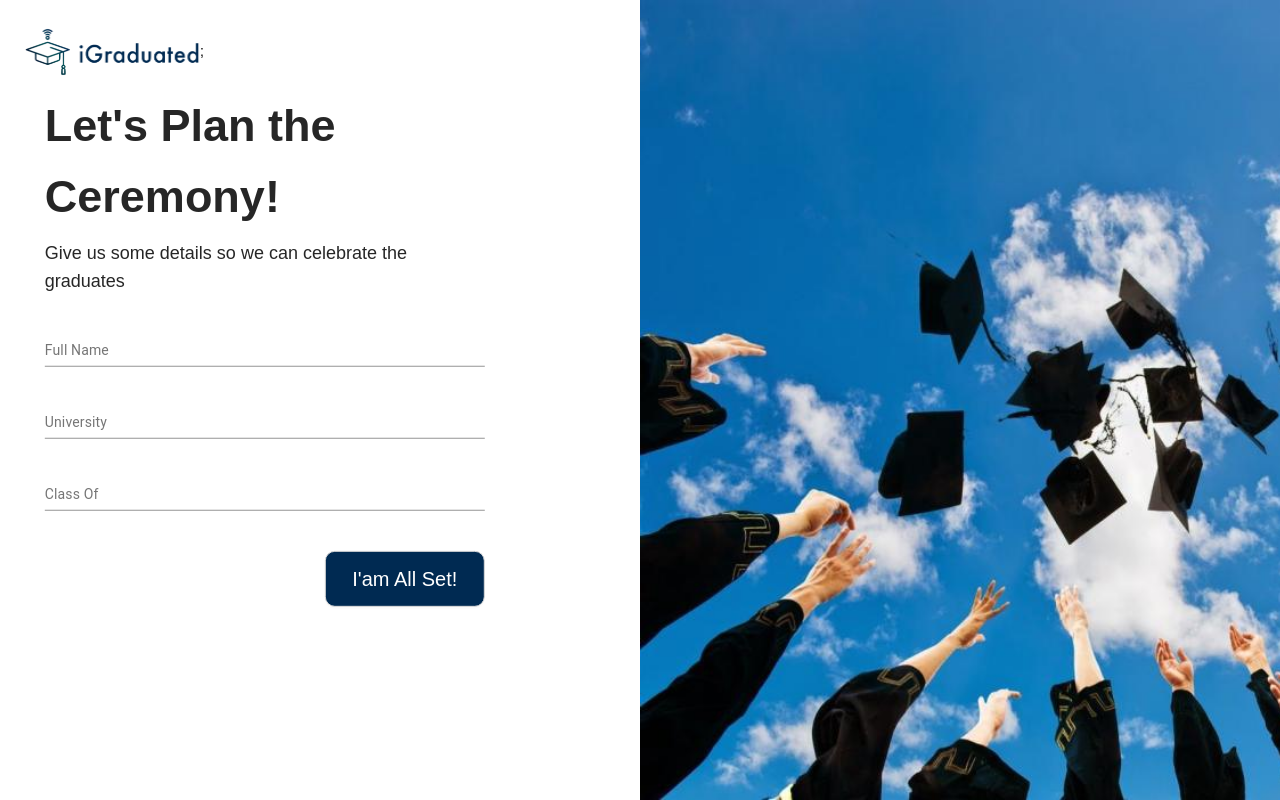
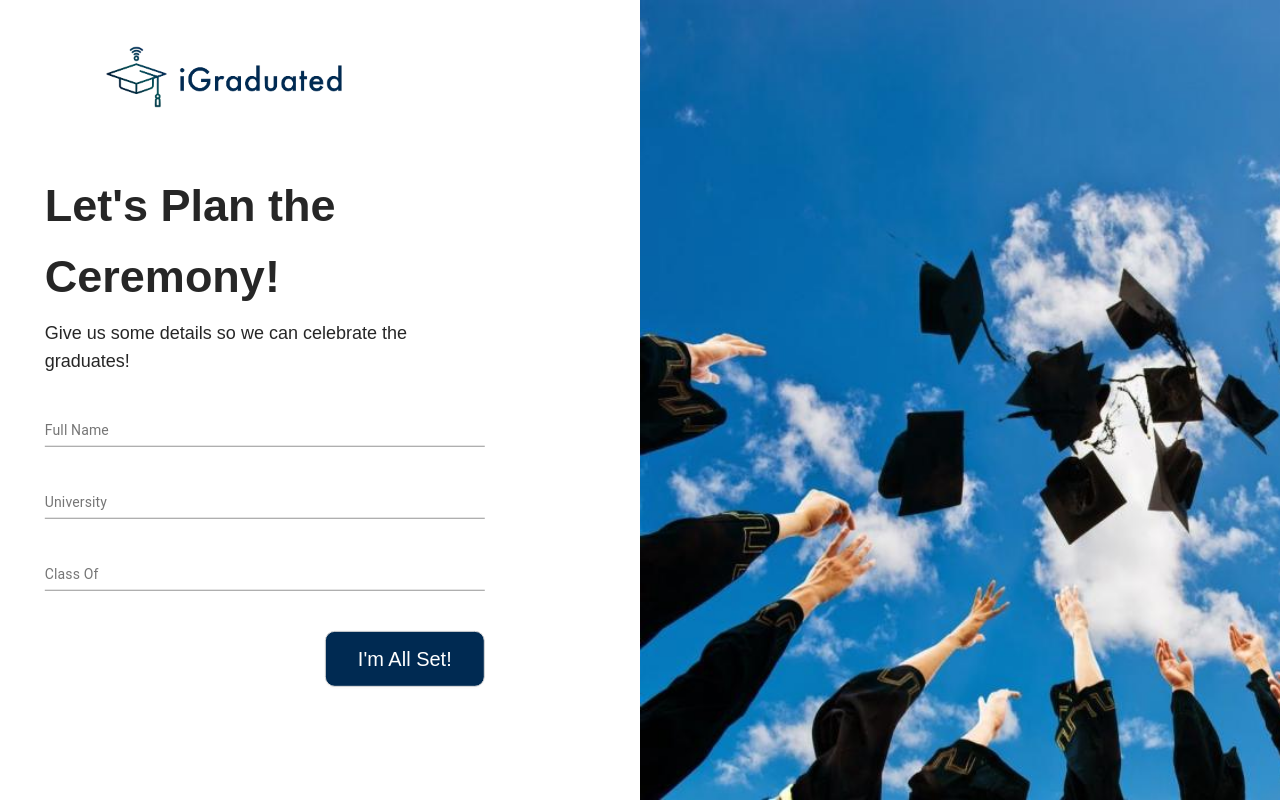
Before and after one commit to theedwinyu/ToHacks, a React (Create React App) app in the folder client/: page /createRoom in a window 1280 px wide. Built offline with nearby package versions, Linux system fonts and the light colour scheme.

Commit message:
more stuff

```diff
--- a/client/package.json
+++ b/client/package.json
@@ -16,7 +16,8 @@
     "react-scripts": "3.4.1",
     "react-split-pane": "^0.1.91",
     "react-transition-group": "^4.3.0",
-    "socket.io-client": "^2.3.0"
+    "socket.io-client": "^2.3.0",
+    "uniqid": "^5.2.0"
   },
   "scripts": {
     "start": "react-scripts start",
--- a/client/src/components/CreateRoom.js
+++ b/client/src/components/CreateRoom.js
@@ -3,10 +3,25 @@ import "../App.css";
 import TextField from "@material-ui/core/TextField";
 import { Form, Button } from "antd";
 import Logo from "../assets/logo.png";
+import { Redirect } from "react-router-dom";
+import uniqid from 'uniqid'
 
 class CreateRoom extends Component {
+
+  constructor(props){
+    super(props);
+    this.state = {
+      redirect: false,
+      values: null,
+    }
+  }
+
   onFinish = (values) => {
     console.log("Success:", values);
+    this.setState({
+      redirect: true,
+      values,
+    });
   };
 
   onFinishFailed = (errorInfo) => {
@@ -14,23 +29,35 @@ class CreateRoom extends Component {
   };
 
   render() {
+    const {
+      redirect,
+      values,
+    } = this.state;
+    if (redirect) {
+      const {
+        fullName,
+        universityName,
+        classOf,
+      } = values;
+      const roomId = uniqid()
+      return <Redirect to={{ pathname: "/room", state: { universityName, classOf, name: fullName, roomId, isNewRoom: true } }} />;
+    }
     return (
-      <body>
-        <div class="split left">
-          <div class="topleft">
+      <div>
+        <div className="split left">
+          <div className="topleft">
             <img
               src={Logo}
-              style={{ width: "22vh", height: "7vh" }}
+              style={{ marginTop: '2vh', marginLeft: '10vh', width: "30vh", height: 'auto' }}
               alt="Logo"
             />
-            ;
           </div>
-          <div class="centered">
+          <div className="centered" style={{marginTop: '10vh'}}>
             <h1 style={{ textAlign: "left", fontSize: 45 }}>
               <b>Let's Plan the Ceremony!</b>
             </h1>
             <h2 style={{ textAlign: "left", fontSize: 18, marginTop: "-2vh" }}>
-              Give us some details so we can celebrate the graduates
+              Give us some details so we can celebrate the graduates!
             </h2>
 
             <Form
@@ -107,15 +134,15 @@ class CreateRoom extends Component {
                     borderRadius: '10px'
                   }}
                 >
-                  I'am All Set!
+                  I'm All Set!
                 </Button>
               </Form.Item>
             </Form>
           </div>
         </div>
 
-        <div class="split right"></div>
-      </body>
+        <div className="split right"></div>
+      </div>
     );
   }
 }
--- a/client/src/components/Main.js
+++ b/client/src/components/Main.js
@@ -89,7 +89,7 @@ class Main extends Component {
       return <Redirect to={{ pathname: "/room", state: { studentId, name, roomId, email, isNewRoom: false } }} />;
     }
     if (this.state.createRedirect) {
-      return <Redirect to={{ pathname: "/create" }} />;
+      return <Redirect to={{ pathname: "/createRoom" }} />;
     }
 
     return (
@@ -134,7 +134,7 @@ class Main extends Component {
               <Row>
                 <Col span={12}>
                   <h2>Let's Get Your Diploma</h2>
-                  <b>Give us some details so you can *virtually* throw your cap in the air!</b>
+                  <p>Give us some details so you can *virtually* throw your cap in the air!</p>
                   <p></p>
                   <TextField id="standard-basic" label="Room ID" onChange={this.roomIdOnChange}/>
                   <p></p>
--- a/client/src/components/Room.js
+++ b/client/src/components/Room.js
@@ -9,6 +9,8 @@ class Room extends Component {
     componentDidMount(){
         const {
             studentId,
+            universityName,
+            classOf,
             email,
             roomId,
             name,
```
Also changed, not shown: 2 other files (tests, documents, lock files or other folders).
